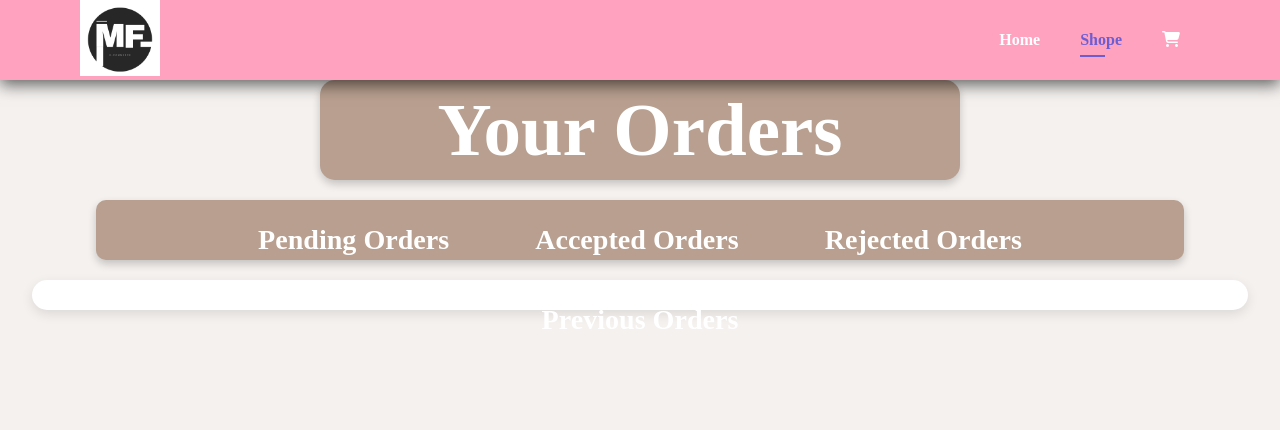
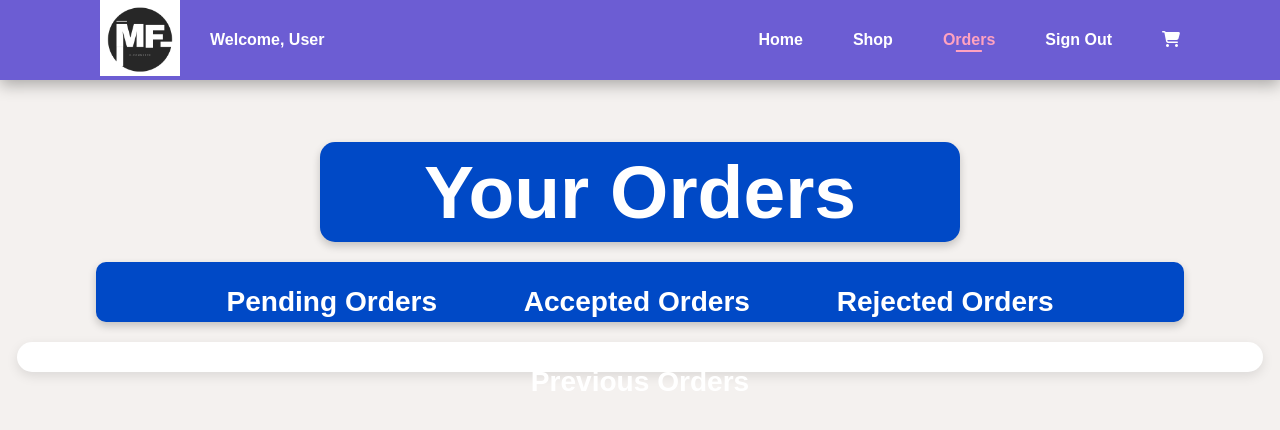
Before and after one commit to Medjai229/e-commerce-ITI, a website: page orders.html in a window 1280 px wide. Drawn offline with Linux system fonts and the light colour scheme; no server answers.

Commit message:
Updated the header

```diff
--- a/orders.css
+++ b/orders.css
@@ -1,64 +1,83 @@
-/* * Header Style */
-
-* {
-  margin: 0;
-  padding: 0;
-  box-sizing: border-box;
-  font-family: 'sparten';
+:root {
+  --header-bg-color: #6c5dd3;
+  --highlight-color: #ffa2c0;
+  --text-color: white;
+  --font-weight-bold: 600;
+  --font-size: 16px;
+  --logo-size: 80px;
 }
 
+/* Header Styling */
 #header {
   position: sticky;
   top: 0;
-  left: 0;
-  height: 80px;
   display: flex;
   align-items: center;
   justify-content: space-between;
-  padding: 20px 80px;
-  background-color: #ffa2c0;
-  box-shadow: 0 5px 15px rgba(0, 0, 0, 0.6);
-  transition: 0.2 ease;
+  padding: 0 100px;
+  height: var(--logo-size);
+  background-color: var(--header-bg-color);
+  box-shadow: 0 5px 15px rgba(0, 0, 0, 0.3);
   z-index: 999;
 }
 
+/* Logo and Welcome Message */
+#logo-container {
+  display: flex;
+  align-items: center;
+  gap: 30px;
+}
+
+.logo {
+  width: var(--logo-size);
+  height: var(--logo-size);
+  object-fit: contain;
+}
+
+#welcome-message {
+  font-size: var(--font-size);
+  font-weight: var(--font-weight-bold);
+  color: var(--text-color);
+}
+
+/* Navbar Styling */
 #navbar {
   display: flex;
   align-items: center;
-  justify-content: center;
-}
-
-#navbar li {
+  gap: 50px;
   list-style: none;
-  padding: 0 20px;
-  position: relative;
 }
 
 #navbar li a {
   text-decoration: none;
-  font-size: 16px;
-  font-weight: 600;
-  color: white;
-  transition: 0.3 ease;
+  font-size: var(--font-size);
+  font-weight: var(--font-weight-bold);
+  color: var(--text-color);
+  position: relative;
+  transition: color 0.3s ease-in-out;
 }
 
-#navbar li a:hover {
-  color: #6c5dd3;
+#navbar li a:hover,
+#navbar li a.active {
+  color: var(--highlight-color);
 }
 
-#navbar li a.active {
-  color: #6c5dd3;
+/* Underline Effect */
+#navbar li a::after {
+  content: '';
+  position: absolute;
+  width: 0;
+  height: 2px;
+  background-color: var(--highlight-color);
+  bottom: -4px;
+  left: 50%;
+  transform: translateX(-50%);
+  transition: width 0.3s ease-in-out;
 }
 
 #navbar li a.active::after,
 #navbar li a:hover::after {
-  position: absolute;
-  content: '';
-  width: 30%;
-  height: 2px;
-  background-color: #6c5dd3;
-  bottom: -4px;
-  left: 20px;
+  width: 50%;
 }
 
 /* * Orders Style */
@@ -72,7 +91,7 @@ body {
 }
 
 #your-orders-header {
-  background-color: #b89f8f;
+  background-color: #0049c6;
   margin: auto;
   font-size: 50px;
   font-weight: bold;
@@ -89,7 +108,7 @@ body {
   margin: auto;
   text-align: center;
   margin-top: 20px;
-  background-color: #b89f8f;
+  background-color: #0049c6;
   font-size: 24px;
   font-weight: bold;
   width: 85%;
@@ -110,7 +129,7 @@ body {
 }
 
 .orders-link:hover {
-  color: #ffe6d8;
+  color: #aec9f8;
   text-decoration: none;
   border-bottom: 2px solid #ffffff;
 }
--- a/orders.html
+++ b/orders.html
@@ -10,18 +10,47 @@
   <body>
     <!-- * Header -->
     <section id="header">
-      <a href="#"
-        ><img src="./images/f3m/2.png" class="logo" width="80px" height="80px"
-      /></a>
+      <div id="logo-container">
+        <a href="products.html"
+          ><img src="./images/f3m/2.png" alt="Logo" class="logo"
+        /></a>
+        <span id="welcome-message"></span>
+      </div>
+      <nav>
+        <ul id="navbar">
+          <li><a href="products.html">Home</a></li>
+          <li><a href="category.html">Shop</a></li>
+          <li><a href="orders.html">Orders</a></li>
+          <li><a href="#">Sign Out</a></li>
+          <li>
+            <a href="cart.html"><i class="fa-solid fa-cart-shopping"></i></a>
+          </li>
+        </ul>
+      </nav>
+    </section>
+    <script>
+      // Getting the user name to welcome
+      const userName = sessionStorage.getItem('fullname') || 'User';
+      const welcomeMessage = document.getElementById('welcome-message');
+      if (userName) {
+        welcomeMessage.textContent = `Welcome, ${userName}`;
+      }
 
-      <div>
-        <ul id="navbar">
-          <li><a  href="#">Home</a></li>
-          <li><a  class="active" href="#">Shope</a></li>
-          <li><a  href="cart.html"><i class="fa-solid fa-cart-shopping"></i></a></i></li>
-        </ul>
-      </div>
-    </section>
+      // Get the current page to highlight
+      const currentPath = window.location.pathname.split('/').pop(); // Extract filename
+      const navLinks = document.querySelectorAll('#navbar a');
+      navLinks.forEach((link) => {
+        const href = link.getAttribute('href');
+        if (
+          href === currentPath ||
+          (href === 'index.html' && currentPath === '')
+        ) {
+          link.classList.add('active');
+        } else {
+          link.classList.remove('active');
+        }
+      });
+    </script>
     <script
       src="https://kit.fontawesome.com/3597cc1bad.js"
       crossorigin="anonymous"
```
